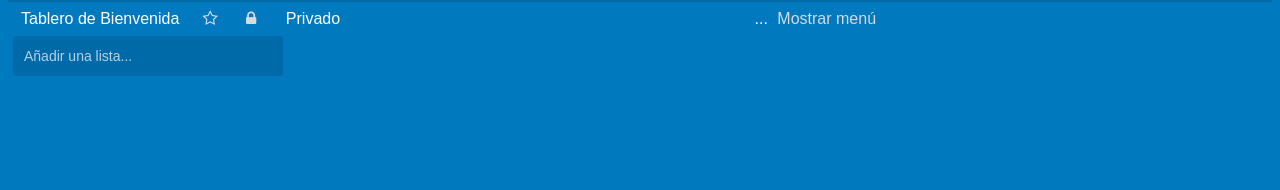
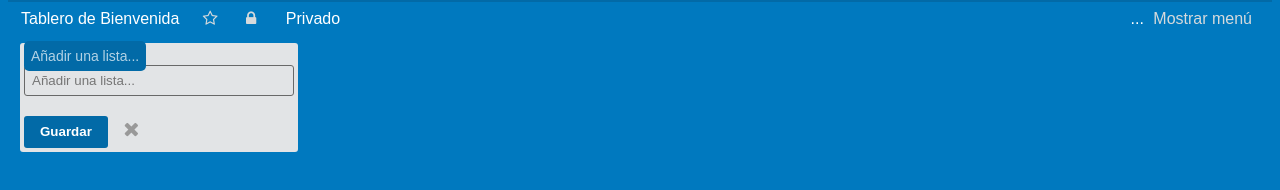
Before and after one commit to NatalyOC/trello, a plain HTML site: page index.html in a window 1280 px wide. Shown: the part 50-240 px from the top of the page. Drawn offline with Linux system fonts and the light colour scheme.

Commit message:
modificando estructura y css

```diff
--- a/css/main.css
+++ b/css/main.css
@@ -2,7 +2,7 @@ body{
     font-family: Arial;
     font-weight: 400px;
     line-height: 18px;
-
+    box-sizing: border-box;
     background-color: #0079BF;
 }
 a{
@@ -104,7 +104,7 @@ input[type=text].search-input {
     height: 30px;
     left: 0;
     line-height: 30px;
-    overflow: hidden;
+    /* overflow: hidden; */
     position: absolute;
     text-align: center;
     right: 0;
@@ -132,7 +132,7 @@ z-index: 0;}
     text-align: center;
     font-weight: 400px;
 }
-/* Estilo a la seccion principal */
+/* Estilo a la seccion barra principal */
 .container-main{
     height: auto;
     overflow: hidden;
@@ -143,14 +143,11 @@ z-index: 0;}
 .container-main span{
     margin: 0 5px;
 }
-.btn-main{
-    display: inline-block;
-    margin-left: 10px;
-}
 .show-main{
     display: inline-block;
     margin-left: 400px;
-
+    position:absolute;
+    right: 0;
 }
 .fa-star-o{
     margin: 0 4px;
@@ -159,95 +156,75 @@ z-index: 0;}
     margin: 0 4px;
 }
 .container-main a {
-    /* position: absolute; */
-    /* right: 0; */
-
     display: inline-block;
     margin-right:20px;
     color: #D6DADC;
 }
-
+.btn-main{
+    display: inline-block;
+    margin-left: 10px;
+}
 /*Estilo para la seccion del contenido */
 #container{
 
     height: 100%;
 }
-.form-list{
-    display: none;
-}
-/* .list-wrapper{
-    background-color: #E2E4E6;
-    display: inline-block;
-    padding: 7px ;
-    position: relative;
-    border: 1px solid #026AA7;
-    color: #333;
-    border-radius: 5px;
-    margin-top: 30px;
-}  */
-
-.list-container{
-    background: rgba(0,0,0,.12);
-    cursor: pointer;
-    color: #fff;
-    height: auto;
-    min-height: 30px;
-    padding: 4px;
-    border-radius: 3px;
-    width: 270px;
-    margin: 0 5px;
-    box-sizing: border-box;
-    display: inline-block;
-    vertical-align: top;
-    white-space: nowrap;
-}
-.list-container:last-child {
-    margin-right: 10px;
+#list{
+    padding: 7px;
 }
 form {
     display: block;
     margin-top: 0em;
 
 }
-.list-wrapper.mod-add {
+.textadd-list{
+    background-color: #026AA7;
+    border-radius: 5px;
+    padding: 7px;
+    font-size: 14px;
+    color: rgba(255,255,255,.7);
+}
+/* color a los formularios reutilizable */
+.form-list{
     height: auto;
     min-height: 30px;
     padding: 4px;
     border-radius: 3px;
-    background-color: #E2E4E6;}
-
-
- .placeholder{
-    display: block;
-    font-size: 14px;
-    padding: 7px;
-    color: rgba(255,255,255,.7);
+    background-color: #E2E4E6;
+    width: 270px;
+    margin: 0 5px;
 }
 .list-name-input{
+    box-sizing: border-box;
 
-        border-color: transparent;
-        box-shadow: none;
-        cursor: pointer;
-        margin: 0;
-}
-.list-add-controls {
-    height: 0;
+    border-color: #aaa;
     margin: 0;
+    width: 100%;
+    background-color: #E2E4E6;
+    border: 1px solid rgb(104, 105, 105);
+    border-radius: 3px;
+    display: block;
+    margin-bottom: 9pt;
+    padding: 7px;
 
 }
-input.mod-list-add-button {
-    float: left;
-    min-height: 30px;
-    height: 30px;
-    margin-top: 0;
-    padding-top: 4px;
-    padding-bottom: 4px;
+.list-add-button{
+    background: #026AA7;;
+    color: #fff;
+    font-weight: 700;
+    line-height: 22px;
+    margin: 8px 4px 0 0;
+    padding: 5px 1pc;
+    border-radius: 3px;
+    cursor: pointer;
+    border:none;
 }
+.list-add-close{
+    color: #999;
+    text-align: center;
+    display: inline-block;
+    font-size: 20px;
+    line-height: 30px;
+    width: 30px;
 
-/**/
-.hidden{
-    display:none;
 }
-.show{
-    display: inline-block;
-}
--- a/index.html
+++ b/index.html
@@ -30,7 +30,7 @@
             <a href="" class="member"><span class="member-initials">NC</span></a>
         </div>
     </header>
-    <section id="container">
+    <section id="bar-main">
       <div class="container-main" >
         <span>Tablero de Bienvenida</span>
         <div class="btn-main">
@@ -42,24 +42,23 @@
             <span>...</span>
             <a href="">Mostrar menú</a>
         </div>
+      </div>
+    </section>
+    <section id="list">
+        <div id="add-list" class="form-list">
+            <form>
+                <span class="textadd-list" id="text-addList">Añadir una lista...</span>
+                <input class="list-name-input" type="text" name="name" placeholder="Añadir una lista...">
+                <div class="list-add-controls">
+                    <input class="list-add-button" type="submit" value="Guardar">
+                    <a class="fa fa-times fa-2x list-add-close" href="#"></a>
+                </div>
+            </form>
+        </div>
 
 
-
-      </div>
-      <div class="list-container list-wrapper">
-        <form>
-            <span class="placeholder js-open-add-list" id="text-addList">Añadir una lista...</span>
-            <div id="add-list" class="form-list">
-                <input class="list-name-input" type="text" name="name" placeholder="Añadir una lista..." autocomplete="off" dir="auto" maxlength="512">
-                <div class="addList list-add-controls u-clearfix">
-                    <input class="primary mod-list-add-button js-save-edit" type="submit" value="Guardar">
-                    <a class="icon-lg icon-close dark-hover js-cancel-edit" href="#"></a>
-                </div>
-            </div>
-
-        </form>
-
-      </div>
+    </section>
+      <!-- </div> -->
 
 
     </section>
```
